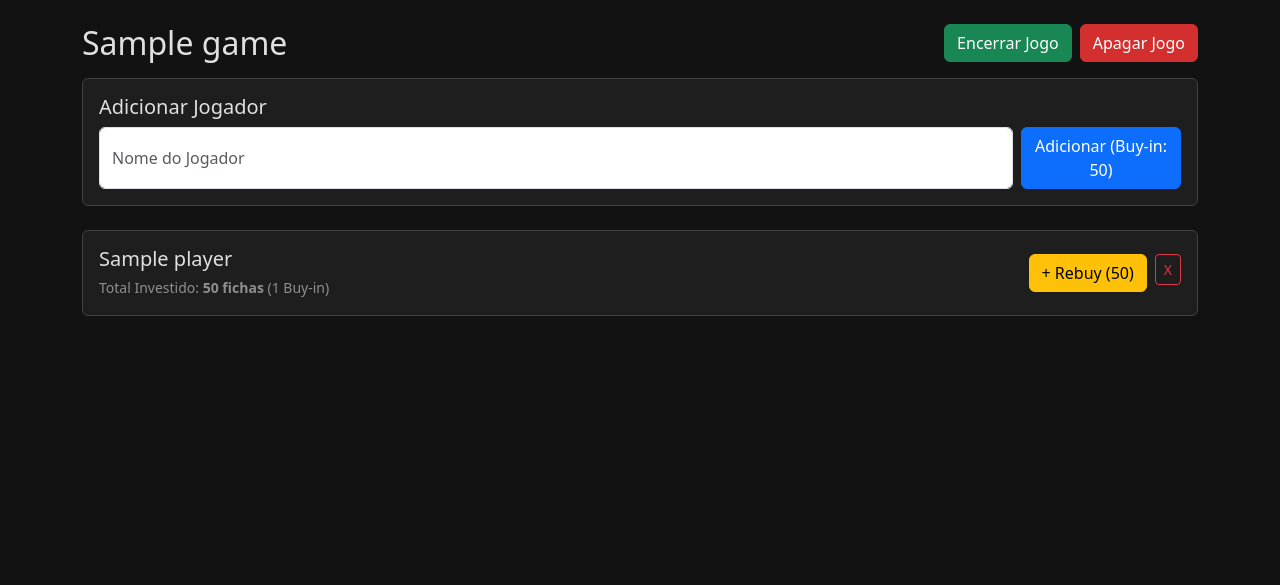
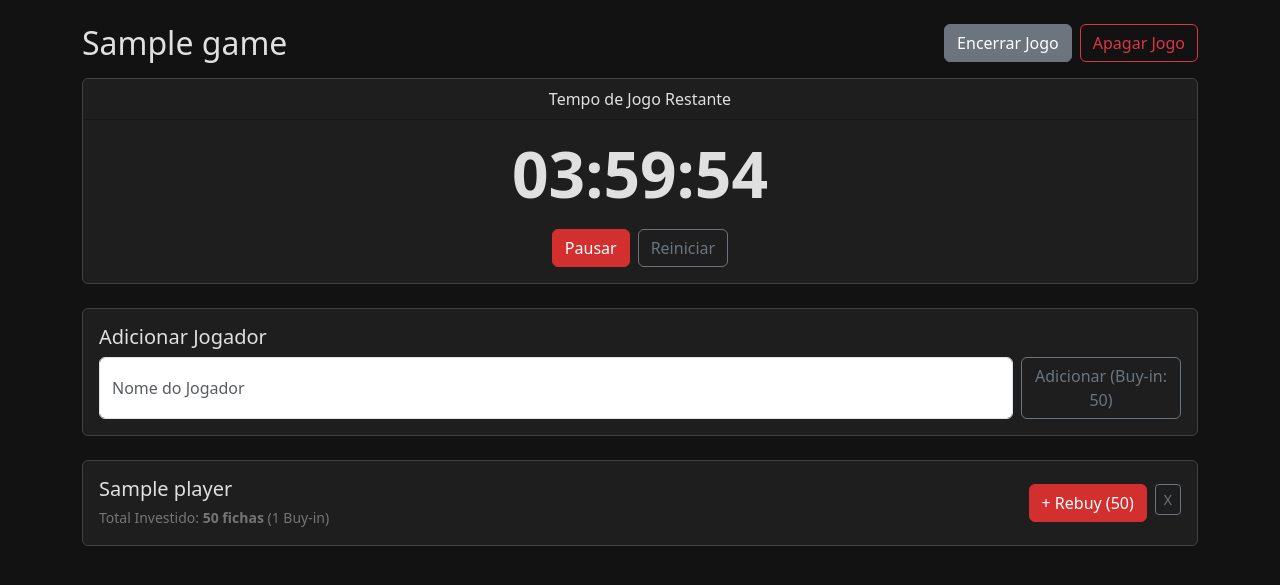
Before and after one commit to pedrocamposlive/pocketacesproject, a Flask app: page /game/1 in a window 1280 px wide. Shown: the top 585 px of the page. Run offline with Flask 3, Linux system fonts and the light colour scheme; tables that the repository leaves empty hold one stand-in row (values such as "Sample post").

Commit message:
Update game_details.html

```diff
--- a/templates/game_details.html
+++ b/templates/game_details.html
@@ -4,20 +4,34 @@
 <div class="d-flex justify-content-between align-items-center mb-3">
   <h2 class="mb-0">{{ game.name }}</h2>
   <div class="d-flex gap-2">
-    <a href="{{ url_for('end_game', game_id=game.id) }}" class="btn btn-success">Encerrar Jogo</a>
+    <a href="{{ url_for('end_game', game_id=game.id) }}" class="btn btn-secondary">Encerrar Jogo</a>
     <form method="POST" action="{{ url_for('delete_game', game_id=game.id) }}" onsubmit="return confirm('Tem certeza que deseja apagar este jogo? Esta ação não pode ser desfeita.');" class="d-inline">
-      <button type="submit" class="btn btn-danger">Apagar Jogo</button>
+      <button type="submit" class="btn btn-outline-danger">Apagar Jogo</button>
     </form>
   </div>
 </div>
 
+<!-- Seção do Timer -->
+<div class="card mb-4 text-center">
+    <div class="card-header">
+        Tempo de Jogo Restante
+    </div>
+    <div class="card-body">
+        <h1 id="timer-display" class="display-3 fw-bold">04:00:00</h1>
+        <div class="d-flex justify-content-center gap-2 mt-3">
+            <button id="play-pause-btn" class="btn btn-danger">Pausar</button>
+            <button id="reset-btn" class="btn btn-outline-secondary">Reiniciar</button>
+        </div>
+    </div>
+</div>
+
 <!-- Card para adicionar jogadores -->
-<div class="card bg-dark border-secondary mb-4">
+<div class="card mb-4">
   <div class="card-body">
     <h5 class="card-title">Adicionar Jogador</h5>
     <form method="POST" action="{{ url_for('add_player', game_id=game.id) }}" class="d-flex gap-2">
       <input type="text" class="form-control" name="player_name" placeholder="Nome do Jogador" required>
-      <button type="submit" class="btn btn-primary">Adicionar (Buy-in: {{ cash_value }})</button>
+      <button type="submit" class="btn btn-outline-secondary">Adicionar (Buy-in: {{ cash_value }})</button>
     </form>
   </div>
 </div>
@@ -25,12 +39,11 @@
 <!-- Lista de Jogadores -->
 <div class="list-group">
   {% for player in players %}
-    <div class="list-group-item bg-dark text-light border-secondary p-3">
+    <div class="list-group-item p-3">
       <div class="d-flex justify-content-between align-items-center">
-        <!-- Informações do Jogador -->
         <div>
           <h5 class="mb-1">{{ player.name }}</h5>
-          <small class="text-white-50">
+          <small class="text-muted">
             Total Investido: <strong>{{ player.buy_ins * cash_value }} fichas</strong>
             {% if player.buy_ins > 1 %}
               (1 Buy-in + {{ player.buy_ins - 1 }} Rebuys)
@@ -39,20 +52,90 @@
             {% endif %}
           </small>
         </div>
-
-        <!-- Ações do Jogador -->
         <div class="d-flex gap-2">
           <form method="POST" action="{{ url_for('rebuy', player_id=player.id) }}" class="d-inline">
-            <button type="submit" class="btn btn-warning">+ Rebuy ({{ cash_value }})</button>
+            <button type="submit" class="btn btn-danger">+ Rebuy ({{ cash_value }})</button>
           </form>
           <form method="POST" action="{{ url_for('delete_player', player_id=player.id) }}" class="d-inline">
-            <button type="submit" class="btn btn-outline-danger btn-sm">X</button>
+            <button type="submit" class="btn btn-outline-secondary btn-sm">X</button>
           </form>
         </div>
       </div>
     </div>
   {% else %}
-    <div class="list-group-item bg-dark text-light border-secondary">Nenhum jogador na mesa.</div>
+    <div class="list-group-item">Nenhum jogador na mesa.</div>
   {% endfor %}
 </div>
+
+<!-- Script do Timer -->
+<script>
+    document.addEventListener('DOMContentLoaded', function () {
+        const initialTime = 4 * 60 * 60; // 4 horas em segundos
+        let timeRemaining = initialTime;
+        let timerInterval;
+        let isRunning = false;
+
+        const timerDisplay = document.getElementById('timer-display');
+        const playPauseBtn = document.getElementById('play-pause-btn');
+        const resetBtn = document.getElementById('reset-btn');
+
+        function formatTime(seconds) {
+            const h = Math.floor(seconds / 3600).toString().padStart(2, '0');
+            const m = Math.floor((seconds % 3600) / 60).toString().padStart(2, '0');
+            const s = (seconds % 60).toString().padStart(2, '0');
+            return `${h}:${m}:${s}`;
+        }
+
+        function updateDisplay() {
+            timerDisplay.textContent = formatTime(timeRemaining);
+        }
+
+        function startTimer() {
+            if (isRunning) return;
+            isRunning = true;
+            playPauseBtn.textContent = 'Pausar';
+            playPauseBtn.classList.remove('btn-outline-danger');
+            playPauseBtn.classList.add('btn-danger');
+
+            timerInterval = setInterval(() => {
+                timeRemaining--;
+                updateDisplay();
+                if (timeRemaining <= 0) {
+                    clearInterval(timerInterval);
+                    timerDisplay.textContent = 'ACABOU!';
+                    isRunning = false;
+                    playPauseBtn.disabled = true;
+                }
+            }, 1000);
+        }
+
+        function pauseTimer() {
+            if (!isRunning) return;
+            isRunning = false;
+            playPauseBtn.textContent = 'Retomar';
+            playPauseBtn.classList.remove('btn-danger');
+            playPauseBtn.classList.add('btn-outline-danger');
+            clearInterval(timerInterval);
+        }
+
+        playPauseBtn.addEventListener('click', () => {
+            if (isRunning) {
+                pauseTimer();
+            } else {
+                startTimer();
+            }
+        });
+
+        resetBtn.addEventListener('click', () => {
+            pauseTimer();
+            timeRemaining = initialTime;
+            updateDisplay();
+            playPauseBtn.disabled = false;
+        });
+
+        // Inicia o timer automaticamente ao carregar a página
+        startTimer();
+    });
+</script>
+
 {% endblock %}
```
